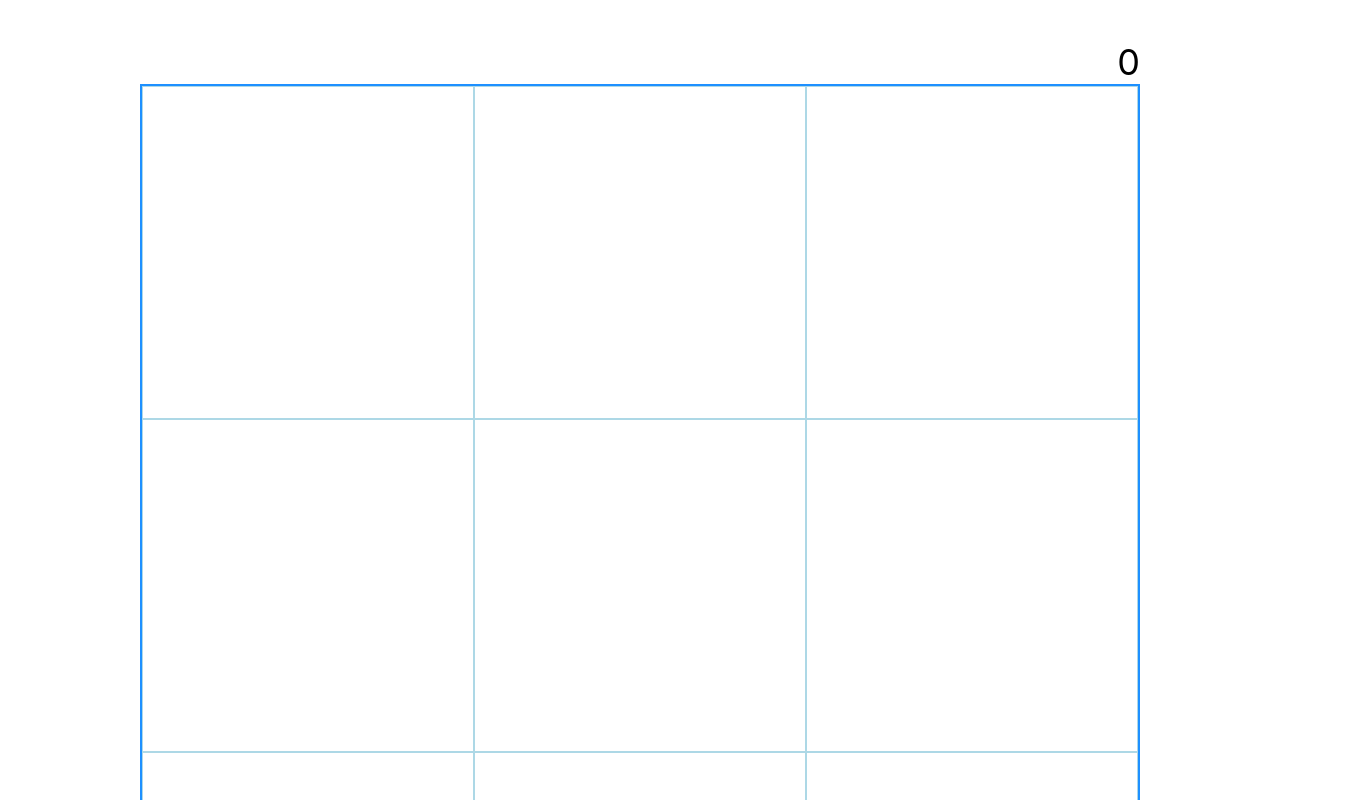
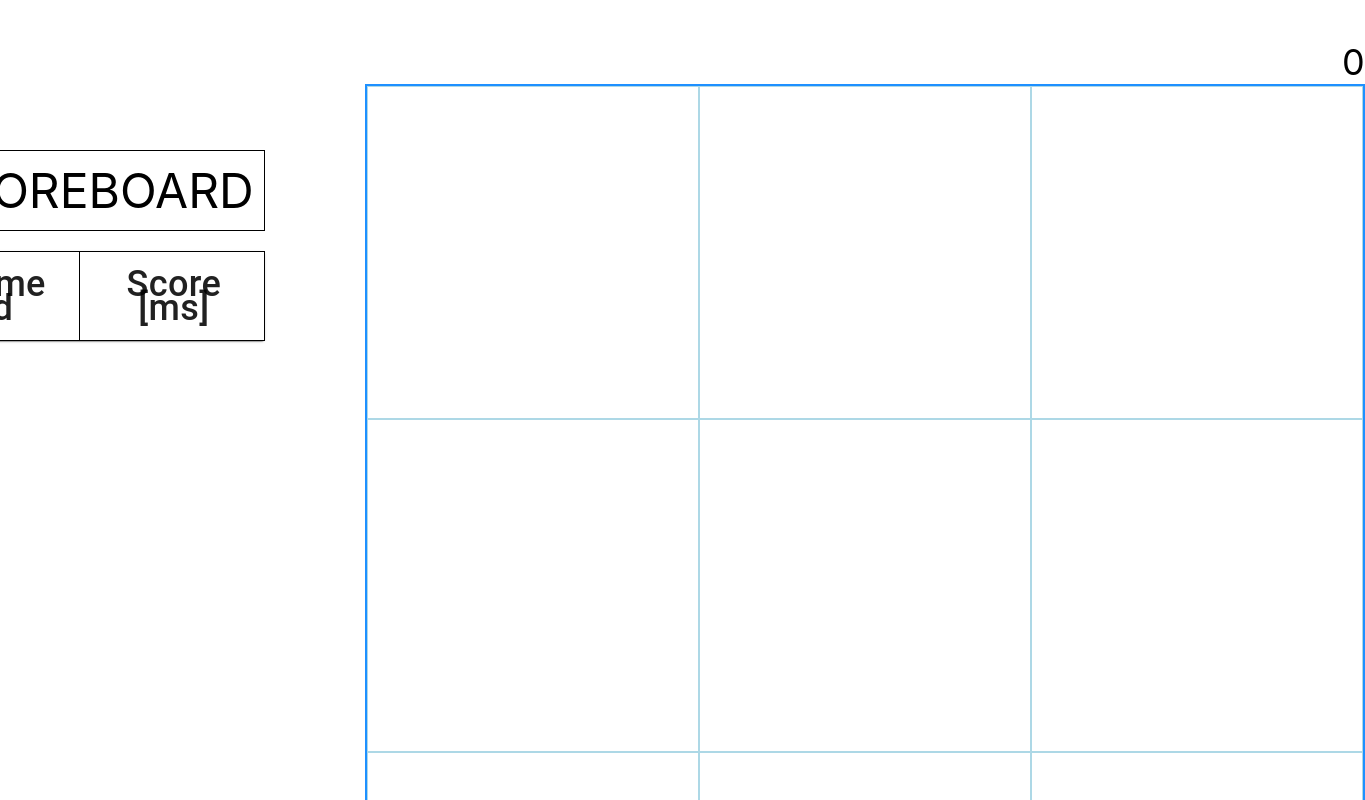
Before and after one commit to GoreckiK/puzzleGame, a React (Create React App) app: page / in a window 1280 px wide. Shown: the top 800 px of the page, 1365 px wide, since content can reach past the window. Built offline with nearby package versions, Linux system fonts and the light colour scheme.

Commit message:
Scoreboard added

```diff
--- a/src/AlertComponent/AlertComponent.jsx
+++ b/src/AlertComponent/AlertComponent.jsx
@@ -11,6 +11,7 @@ export default function AlertComponent(props) {
         props.handleCounterStop();
         setTimeout(() => {
             setOpen(false);
+            props.handleSaveScore();
             props.handleNewGame();
             props.setNumberOfTilesInDock(9);
         }, 5000);
--- a/src/AlternativeMediaComponent/AlternativeMediaComponent.css
+++ b/src/AlternativeMediaComponent/AlternativeMediaComponent.css
@@ -3,4 +3,11 @@
     display: flex;
     align-items: center;
     flex-direction: column;
+    position: relative;
 }
+
+.game-container {
+    display: flex;
+    flex-direction: row;
+    justify-content: center;
+}
--- a/src/AlternativeMediaComponent/AlternativeMediaComponent.jsx
+++ b/src/AlternativeMediaComponent/AlternativeMediaComponent.jsx
@@ -4,6 +4,7 @@ import AlertComponent from "../AlertComponent/AlertComponent";
 import './AlternativeMediaComponent.css'
 import AlternativePuzzleDockComponent from "../AlternativePuzzleDockComponent/AlternativePuzzleDockComponent";
 import GridComponent from "../GridComponent/GridComponent";
+import ScoreBoard from "../ScoreBoard/ScoreBoard";
 
 export default class AlternativeMediaComponent extends React.Component {
 
@@ -14,13 +15,15 @@ export default class AlternativeMediaComponent extends React.Component {
             isRunning: false,
             timeoutId: null,
             newGame: true,
-            numberOfTilesInDock: 0
+            numberOfTilesInDock: 0,
+            savedScores: []
         };
         this.handleCounterStop = this.handleCounterStop.bind(this);
         this.handleCounterStart = this.handleCounterStart.bind(this);
         this.handleNewGame = this.handleNewGame.bind(this);
         this.handleNumberOfTilesInDockChange = this.handleNumberOfTilesInDockChange.bind(this);
         this.handlePenalty = this.handlePenalty.bind(this);
+        this.handleSaveScore = this.handleSaveScore.bind(this);
         this.puzzleDock = React.createRef();
     }
 
@@ -54,20 +57,27 @@ export default class AlternativeMediaComponent extends React.Component {
 
     handlePenalty() {
         this.setState({
-            counter: this.state.counter + 5
+            counter: this.state.counter + 5000
         })
     }
+
+    handleSaveScore() {
+        this.setState( {
+            savedScores: [...this.state.savedScores, this.state.counter]
+        })
+    }
+
     componentDidMount() {
         this.setState({
-            numberOfTilesInDock: this.puzzleDock.current.children[1].childElementCount
+            numberOfTilesInDock: this.puzzleDock.current.children[2].childElementCount
         })
     }
 
     componentDidUpdate(prevProps, prevState, snapshot) {
         if (prevState.isRunning !== this.state.isRunning && this.state.isRunning === true) {
             let id = setInterval(() => {
-                this.setState({counter: this.state.counter + 1})
-            }, 1);
+                this.setState({counter: this.state.counter + 10})
+            }, 10);
 
             this.setState({
                 timeoutId: id
@@ -79,6 +89,8 @@ export default class AlternativeMediaComponent extends React.Component {
 
     render() {
         return (
+            <div className="game-container">
+                <ScoreBoard savedScores={this.state.savedScores}/>
                 <div className="alternative-media-container" ref={this.puzzleDock}>
                     <TimerComponent counter={this.state.counter}/>
                     <GridComponent puzzleDimension={this.props.puzzleDimension}
@@ -91,15 +103,17 @@ export default class AlternativeMediaComponent extends React.Component {
                                                     handleCounterStart={this.handleCounterStart}
                                                     isRunning={this.state.isRunning}
                                                     newGame={this.state.newGame}/>
-                { this.state.numberOfTilesInDock === 0 ?
+                    {this.state.numberOfTilesInDock === 8 ?
                         <AlertComponent open={true}
                                         handleCounterStop={this.handleCounterStop}
                                         handleNewGame={this.handleNewGame}
                                         setNumberOfTilesInDock={this.handleNumberOfTilesInDockChange}
+                                        handleSaveScore={this.handleSaveScore}
                         />
                         : null
                     }
                 </div>
+            </div>
         )
     }
 }
--- /dev/null
+++ b/src/ScoreBoard/ScoreBoard.css
@@ -0,0 +1,31 @@
+.MuiTableHead-root > tr > th {
+    font-size: 36px;
+    text-align: center;
+    border: 1px solid black;
+    padding: 20px;
+}
+
+.MuiTableBody-root > tr > th {
+    font-size: 36px;
+    text-align: center;
+    border: 1px solid black;
+}
+.scoreboard {
+    padding-right: 100px;
+    position: relative;
+    display: flex;
+    flex-direction: column;
+    width: fit-content;
+    top: 150px
+}
+
+.title {
+    font-size: 48px;
+    text-align: center;
+    border: 1px solid black;
+    padding: 10px;
+}
+
+.paper {
+    margin-top: 20px;
+}
--- /dev/null
+++ b/src/ScoreBoard/ScoreBoard.jsx
@@ -0,0 +1,38 @@
+import React from 'react';
+import Table from '@material-ui/core/Table';
+import TableBody from '@material-ui/core/TableBody';
+import TableCell from '@material-ui/core/TableCell';
+import TableHead from '@material-ui/core/TableHead';
+import TableRow from '@material-ui/core/TableRow';
+import Paper from '@material-ui/core/Paper';
+import './ScoreBoard.css'
+
+export default function ScoreBoard(props) {
+    return (
+        <div className="scoreboard">
+            <div className="title">SCOREBOARD</div>
+            <Paper className='paper'>
+                <Table size="small" aria-label="a dense table">
+                    <TableHead>
+                        <TableRow>
+                            <TableCell>Game Id</TableCell>
+                            <TableCell>Score [ms]</TableCell>
+                        </TableRow>
+                    </TableHead>
+                    <TableBody>
+                        {props.savedScores.map((row, id) => (
+                            <TableRow key={row + id}>
+                                <TableCell component="th" scope="row">
+                                    {id + 1}
+                                </TableCell>
+                                <TableCell component="th" scope="row">
+                                    {row}
+                                </TableCell>
+                            </TableRow>
+                        ))}
+                    </TableBody>
+                </Table>
+            </Paper>
+        </div>
+    );
+}
```
Lines whose indentation alone changed are shown as unchanged.
